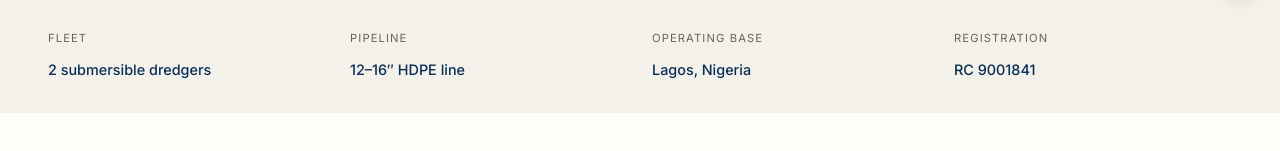
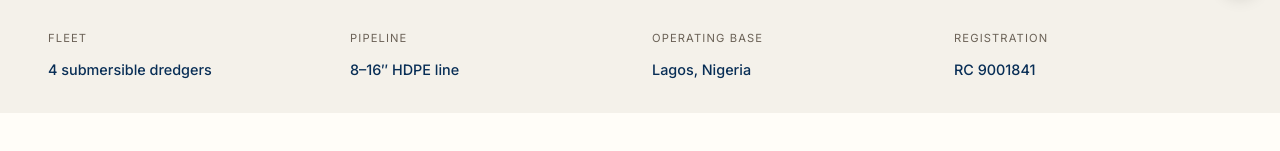
Before and after one commit to PenielOkoli/ruach-terra-reality-site, a Next.js app: page / in a window 1280 px wide. Shown: the part 791-942 px from the top of the page. Built offline with nearby package versions, Linux system fonts and the light colour scheme.

Commit message:
Correct confirmed dredger count and HDPE pipeline range

```diff
--- a/components/home/hero.tsx
+++ b/components/home/hero.tsx
@@ -42,7 +42,7 @@ export function Hero() {
       </section>
       <section className="home-facts" aria-label="Company at a glance">
         <div className="container facts-grid">
-          <Fact label="Fleet" value="2 submersible dredgers" />
+          <Fact label="Fleet" value={`${company.submersibleDredgerCount} submersible dredgers`} />
           <Fact label="Pipeline" value={`${company.pipelineDiameter} HDPE line`} />
           <Fact label="Operating base" value={company.operatingBase} />
           <Fact label="Registration" value={company.rc} />
--- a/content/company.ts
+++ b/content/company.ts
@@ -5,7 +5,8 @@ export const company = {
   tagline: 'Water Moves Possibilities',
   subline: 'Dredging | Hydraulic Fill | Reclamation',
   operatingBase: 'Lagos, Nigeria', // Confirmed by the company; supersedes the profile's narrower base wording.
-  pipelineDiameter: '12–16″', // Company-confirmed range; individual pump sizes remain separate.
+  submersibleDredgerCount: 4, // Company-confirmed total; matches the four dredgers in the register.
+  pipelineDiameter: '8–16″', // Company-confirmed range; individual pump sizes remain separate.
   address: '32 Vover Close, Adiva Plainfield Estate, KM 69 Lekki-Epe Expressway, Lagos, Nigeria.',
   phones: ['08055212777', '08098129888'],
   whatsapp: '09044441234',
```
Also changed, not shown: 1 other file (tests, documents, lock files or other folders).
